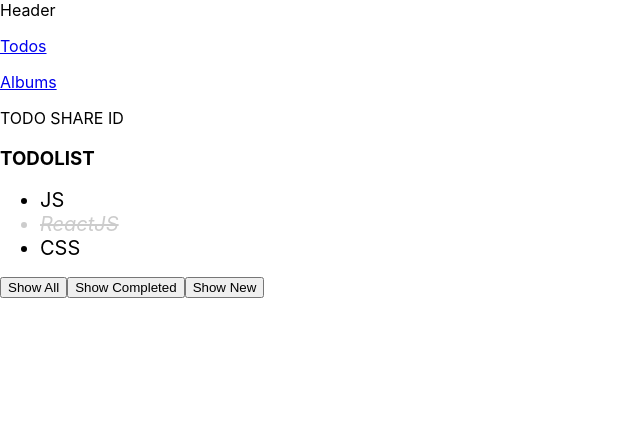
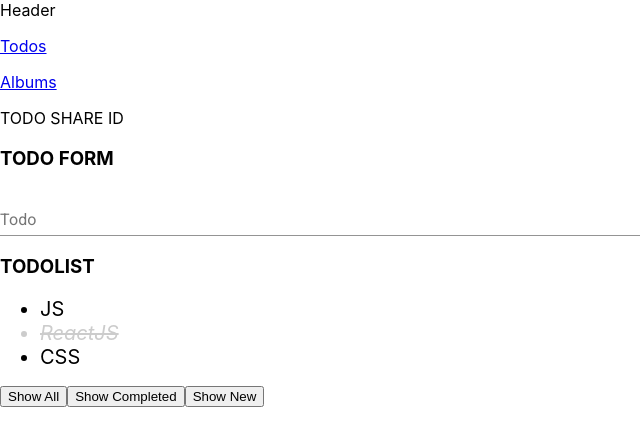
Before and after one commit to Minh-Nguyen103/learn-reactjs, a React (Create React App) app: page /todos in a window 1280 px wide. Shown: the top 446 px of the page, without its empty margins (0-640 px from the left). Built offline with nearby package versions, Linux system fonts and the light colour scheme.

Commit message:
Module Api, work with React hook form
-Create TodoForm
-Create custom field
-Validation with Yup
-Handle form submit

```diff
--- a/public/index.html
+++ b/public/index.html
@@ -15,6 +15,9 @@
       user's mobile device or desktop. See https://developers.google.com/web/fundamentals/web-app-manifest/
     -->
     <link rel="manifest" href="%PUBLIC_URL%/manifest.json" />
+
+    <link rel="stylesheet" href="https://fonts.googleapis.com/css?family=Roboto:300,400,500,700&display=swap" />
+
     <!--
       Notice the use of %PUBLIC_URL% in the tags above.
       It will be replaced with the URL of the `public` folder during the build.
--- /dev/null
+++ b/src/components/Form-controls/InputField/index.jsx
@@ -0,0 +1,33 @@
+import { TextField } from '@material-ui/core';
+import React from 'react';
+import PropTypes from 'prop-types';
+import { Controller } from 'react-hook-form';
+
+InputField.propTypes = {
+  form: PropTypes.object.isRequired,
+  name: PropTypes.string.isRequired,
+
+  label: PropTypes.string,
+  disabled: PropTypes.bool,
+};
+
+function InputField(props) {
+  const { form, name, label, disabled } = props;
+  const { errors, formState } = form;
+  const hasError = errors[name] && formState.touched[name];
+
+  return (
+    <Controller
+      name={name}
+      control={form.control}
+      as={TextField}
+      fullWidth
+      label={label}
+      disabled={disabled}
+      error={hasError}
+      helperText={errors[name]?.message}
+    />
+  );
+}
+
+export default InputField;
--- /dev/null
+++ b/src/features/Todo/components/TodoForm/index.jsx
@@ -0,0 +1,39 @@
+import React from 'react';
+import PropTypes from 'prop-types';
+import InputField from '../../../../components/Form-controls/InputField';
+import { useForm } from 'react-hook-form';
+import { yupResolver } from '@hookform/resolvers/yup';
+import * as yup from 'yup';
+
+TodoForm.propTypes = {
+  onSubmit: PropTypes.func,
+};
+
+function TodoForm(props) {
+  const schema = yup.object().shape({
+    title: yup.string().required('Please enter title'),
+  });
+
+  const form = useForm({
+    defaultValues: {
+      title: '',
+    },
+    resolver: yupResolver(schema),
+  });
+
+  const handleSubmit = (values) => {
+    const { onSubmit } = props;
+
+    if (onSubmit) {
+      onSubmit(values);
+    }
+    form.reset();
+  };
+  return (
+    <form onSubmit={form.handleSubmit(handleSubmit)}>
+      <InputField name="title" label="Todo" form={form} />
+    </form>
+  );
+}
+
+export default TodoForm;
--- a/src/features/Todo/pages/ListPage/index.jsx
+++ b/src/features/Todo/pages/ListPage/index.jsx
@@ -2,16 +2,12 @@
 import React, { useState } from 'react';
 import { useHistory, useLocation, useRouteMatch } from 'react-router-dom';
 import { useEffect, useMemo } from 'react/cjs/react.development';
+import TodoForm from '../../components/TodoForm';
 import TodoList from '../../components/TodoList';
 
-
-
-ListPage.propTypes = {
-
-};
+ListPage.propTypes = {};
 
 function ListPage(props) {
-
   const initTodoList = [
     {
       id: 1,
@@ -30,7 +26,7 @@
       title: 'CSS',
       status: 'new',
     },
-    ]
+  ];
 
   const location = useLocation();
   const history = useHistory();
@@ -39,15 +35,14 @@
   const [filteredStatus, setFilteredStatus] = useState(() => {
     const params = queryString.parse(location.search);
 
-        return params.status || 'all'
+    return params.status || 'all';
   });
-
 
   useEffect(() => {
     const params = queryString.parse(location.search);
 
-        setFilteredStatus(params.status || 'all');
-    }, [location.search])
+    setFilteredStatus('all');
+  }, [location.search]);
 
   const handleTodoClick = (todo, idx) => {
     console.log(todo);
@@ -58,51 +53,60 @@
       status: newTodoList[idx].status === 'new' ? 'completed' : 'new',
     };
 
-        setTodoList(newTodoList)
-
-    }
+    setTodoList(newTodoList);
+  };
 
   const handleShowAllClick = () => {
     // setFilteredStatus('all');
-        const queryParams = { status: 'all'};
+    const queryParams = { status: 'all' };
 
     history.push({
       pathname: match.path,
       search: queryString.stringify(queryParams),
-        }
-        )
+    });
   };
   const handlleShowCompletedClick = () => {
     // setFilteredStatus('completed');
 
-        const queryParams = { status: 'completed'};
+    const queryParams = { status: 'completed' };
 
     history.push({
       pathname: match.path,
       search: queryString.stringify(queryParams),
-        }
-        )
+    });
   };
   const handleShowNewClick = () => {
     // setFilteredStatus('new');
 
-        const queryParams = { status: 'new'};
+    const queryParams = { status: 'new' };
 
     history.push({
       pathname: match.path,
       search: queryString.stringify(queryParams),
-        }
-        )
+    });
   };
 
   const renderedTodoList = useMemo(() => {
-        return todoList.filter(todo => filteredStatus === 'all' || todo.status === filteredStatus)
-        }, [todoList, filteredStatus])
+    return todoList.filter((todo) => filteredStatus === 'all' || todo.status === filteredStatus);
+  }, [todoList, filteredStatus]);
 
+  const handleOnSubmit = (values) => {
+    const newTodo = {
+      id: todoList.length + 1,
+      title: values.title,
+      status: 'new',
+    };
 
+    const newTodoList = [...todoList, newTodo];
+
+    setTodoList(newTodoList);
+  };
 
   return (
     <div>
+      <h3>TODO FORM</h3>
+      <TodoForm onSubmit={handleOnSubmit} />
+
       <h3>TODOLIST</h3>
 
       <TodoList todoList={renderedTodoList} onTodoClick={handleTodoClick} />
```
Also changed, not shown: package.json (+8 -1 lines), src/api/axiosClient.js (added, +32 -0 lines), src/api/categoryApi.js (added, +31 -0 lines), src/api/productApi.js (added, +31 -0 lines), src/api/userApi.js (added), 2 other files (tests, documents, lock files or other folders). Lines whose indentation alone changed are shown as unchanged.
